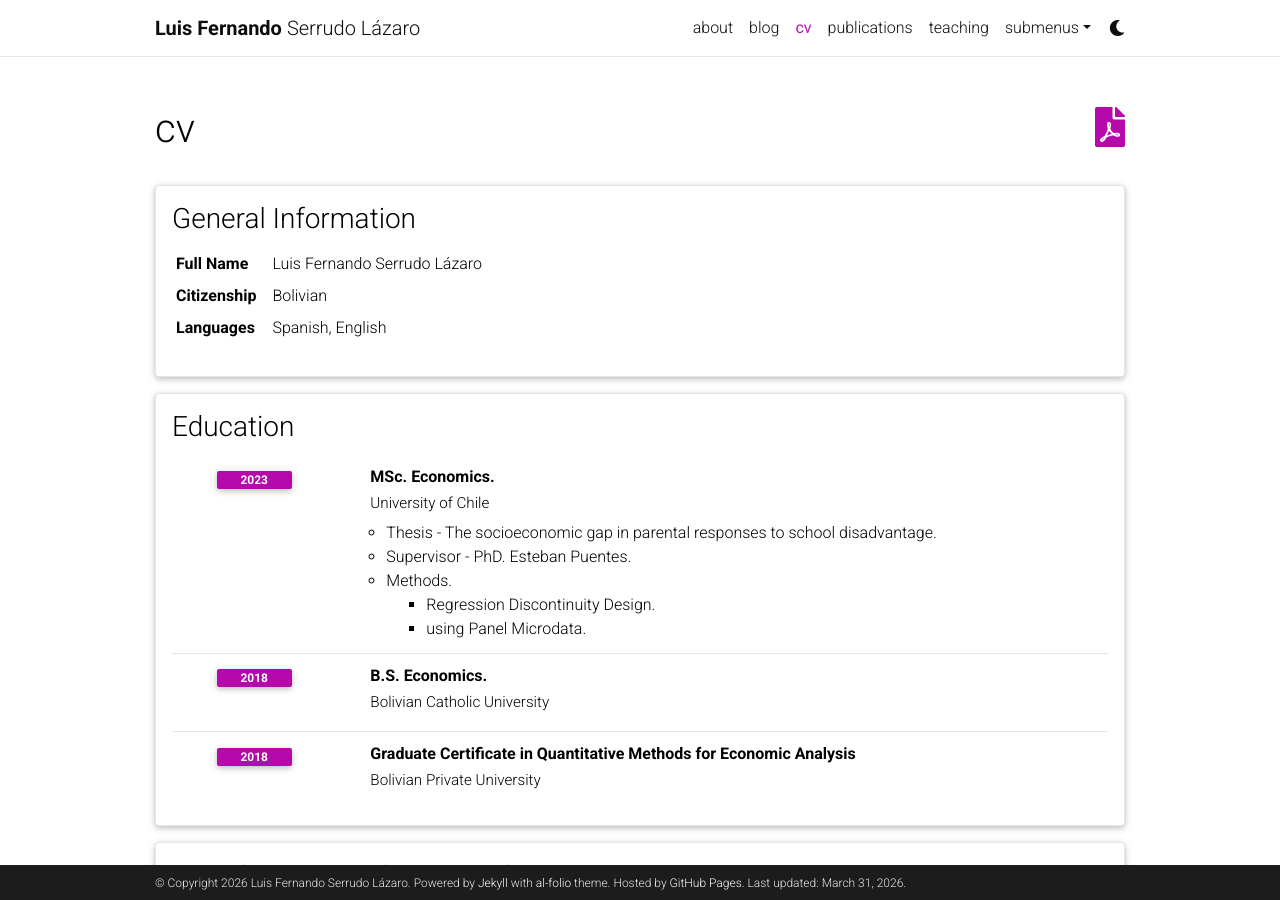
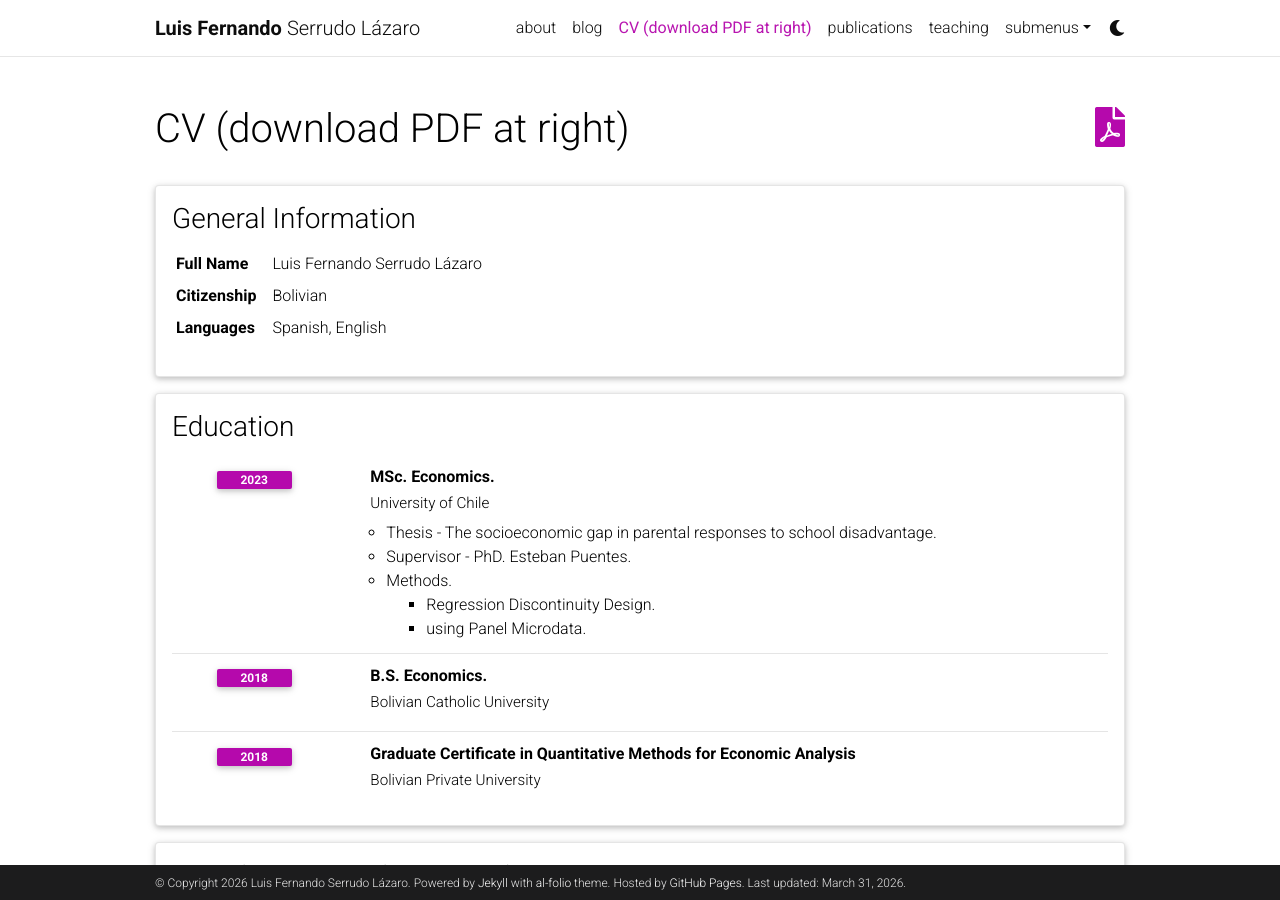
Before and after one commit to lserrudo/lserrudo.github.io, a Jekyll site: the page built from _pages/cv.md, in a window 1280 px wide and 900 px high. Built offline with Jekyll 4.4.1, drawn with Linux system fonts in a browser that asks for light colours; comment, search, counter and statistics services are not loaded; a style sheet for code colours, icons or effects is not loaded.

Commit message:
Update cv.md

```diff
--- a/_pages/cv.md
+++ b/_pages/cv.md
@@ -1,7 +1,7 @@
 ---
 layout: cv
 permalink: /cv/
-title: cv
+title: CV (download PDF at right)
 nav: true
 nav_order: 1
 cv_pdf: CV_Serrudo.pdf
```
